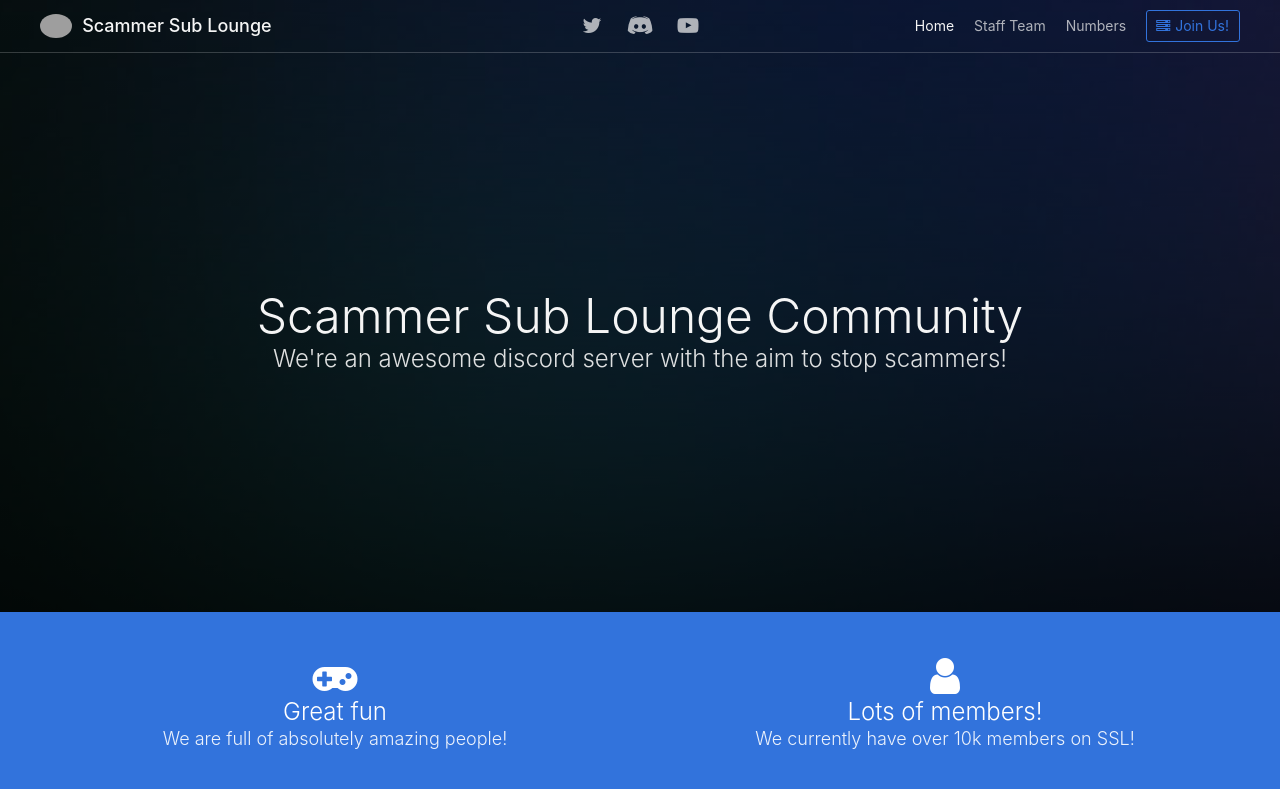
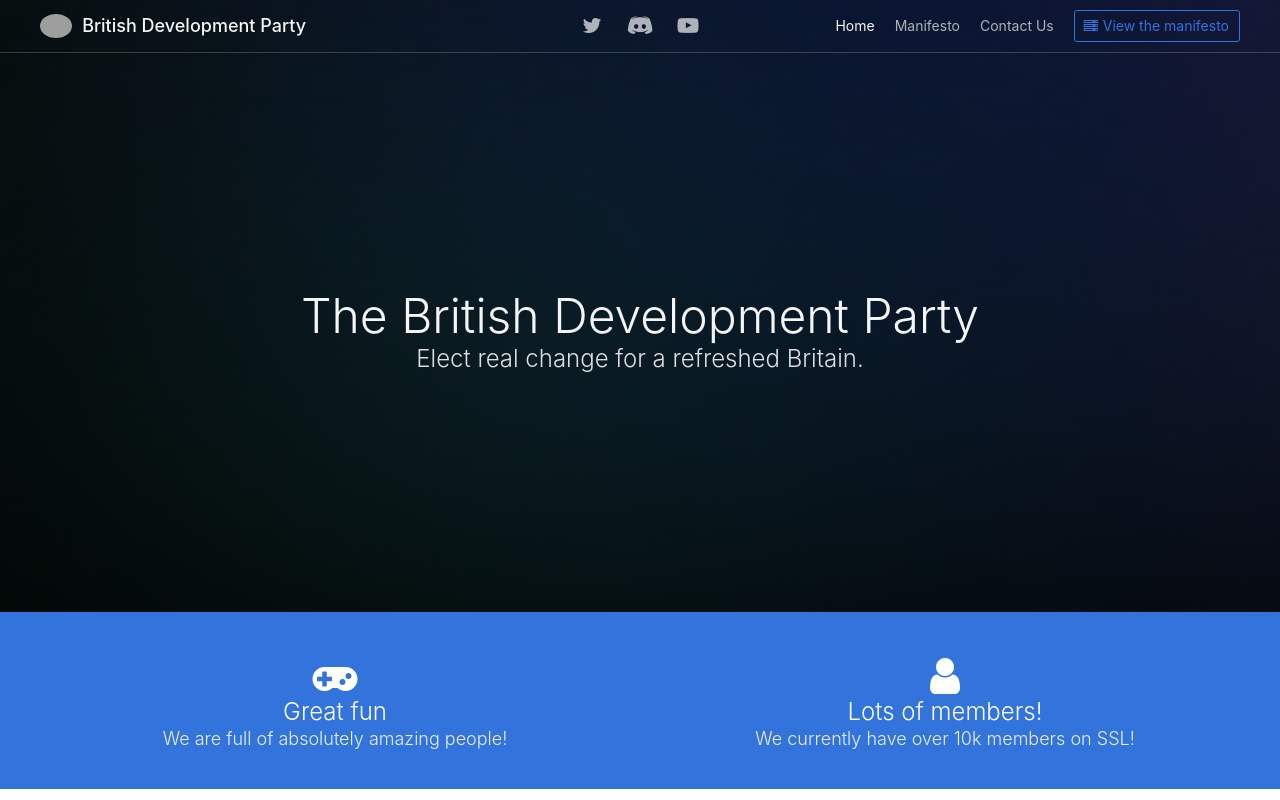
Before and after one commit to britishdevelopmentparty/britishdevelopmentparty.github.io, a plain HTML site: page index.html in a window 1280 px wide. Shown: the top 800 px of the page. Drawn offline with Linux system fonts and the light colour scheme; grey boxes are pictures that could not be loaded.

Commit message:
Updated header.

```diff
--- a/index.html
+++ b/index.html
@@ -5,39 +5,10 @@
     <meta http-equiv="X-UA-Compatible" content="IE=edge">
     <meta name="viewport" content="width=device-width, initial-scale=1">
 
-    <title>Home &bull; Scammer Sub Lounge</title>
+    <title>Home &bull; BDP</title>
 
-    <meta name="author" content="Scammer Sub Lounge">
-    <meta name="description" content="We're a community dedicated to stop scamming!">
-
-    <meta name="google-site-verification" content="gAI7MVA3vyCmMXLDUa6xPrv_6X0kshOLOkhpI2OQdzU" />
-
-    <meta property="og:type" content="website">
-    <meta property="og:title" content="Scammer Sub Lounge">
-    <meta property="og:image" content="assets/avatar.png">
-    <meta property="og:description" content="We're a community dedicated to stop scamming!">
-
-    <meta name="twitter:title" content="Scammer Sub Lounge">
-    <meta name="twitter:image" content="assets/logo.jpg">
-    <meta name="twitter:description" content="We're a community dedicated to stop scamming!">
-
-    <link rel="apple-touch-icon" sizes="57x57" href="/assets/apple-icon-57x57.png">
-    <link rel="apple-touch-icon" sizes="60x60" href="/assets/apple-icon-60x60.png">
-    <link rel="apple-touch-icon" sizes="72x72" href="/assets/apple-icon-72x72.png">
-    <link rel="apple-touch-icon" sizes="76x76" href="/assets/apple-icon-76x76.png">
-    <link rel="apple-touch-icon" sizes="114x114" href="/assets/apple-icon-114x114.png">
-    <link rel="apple-touch-icon" sizes="120x120" href="/assets/apple-icon-120x120.png">
-    <link rel="apple-touch-icon" sizes="144x144" href="/assets/apple-icon-144x144.png">
-    <link rel="apple-touch-icon" sizes="152x152" href="/assets/apple-icon-152x152.png">
-    <link rel="apple-touch-icon" sizes="180x180" href="/assets/apple-icon-180x180.png">
-    <link rel="icon" type="image/png" sizes="192x192"  href="/assets/android-icon-192x192.png">
-    <link rel="icon" type="image/png" sizes="32x32" href="/assets/favicon-32x32.png">
-    <link rel="icon" type="image/png" sizes="96x96" href="/assets/favicon-96x96.png">
-    <link rel="icon" type="image/png" sizes="16x16" href="/assets/favicon-16x16.png">
-    <link rel="manifest" href="/assets/manifest.json">
-    <meta name="msapplication-TileColor" content="#ffffff">
-    <meta name="msapplication-TileImage" content="/ms-icon-144x144.png">
-    <meta name="theme-color" content="#ffffff">
+    <meta name="author" content="British Development Party">
+    <meta name="description" content="Elect real change.">
 
     <link rel="stylesheet" href="https://maxcdn.bootstrapcdn.com/font-awesome/4.6.3/css/font-awesome.min.css">
     <link rel="stylesheet" href="css/font-mfizz.css">
@@ -68,7 +39,7 @@
                         <img class=""
                              src="https://cdn.discordapp.com/icons/194533269180514305/7e12fb0d80893de9898cb9174835b357.jpg"
                              style="border-radius: 50%; display: block; height: auto; width: ;">
-                        &nbsp;&nbsp;<strong>Scammer Sub Lounge</strong>
+                        &nbsp;&nbsp;<strong>British Development Party</strong>
                     </a>
                 </div>
                 <div class="nav-center">
@@ -98,17 +69,17 @@
                         Home
                     </a>
                     <a class="nav-item" href="staff.html">
-                        Staff Team
+                        Manifesto
                     </a>
                     <a class="nav-item" href="https://numbers.sslcommunity.io/">
-                        Numbers
+                        Contact Us
                     </a>
                     <span class="nav-item">
-                            <a class="button is-info is-outlined is-inverted" href="https://www.discord.gg/ssl">
+                            <a class="button is-info is-outlined is-inverted" href="http://britishdevelopmentparty.github.io/manifesto.html">
                                 <span class="icon is-small">
                                     <i class="fa fa-server" aria-hidden="true"></i>
                                 </span>
-                                <span>Join Us!</span>
+                                <span>View the manifesto</span>
                             </a>
                         </span>
                 </div>
@@ -119,10 +90,10 @@
     <div class="hero-body">
         <div class="container has-text-centered">
             <h1 class="title is-1">
-                Scammer Sub Lounge Community
+                The British Development Party
             </h1>
             <h2 class="subtitle is-4">
-                <span>We're an awesome discord server with the aim to stop scammers!</span>
+                <span>Elect real change for a refreshed Britain.</span>
             </h2>
         </div>
     </div>
```
